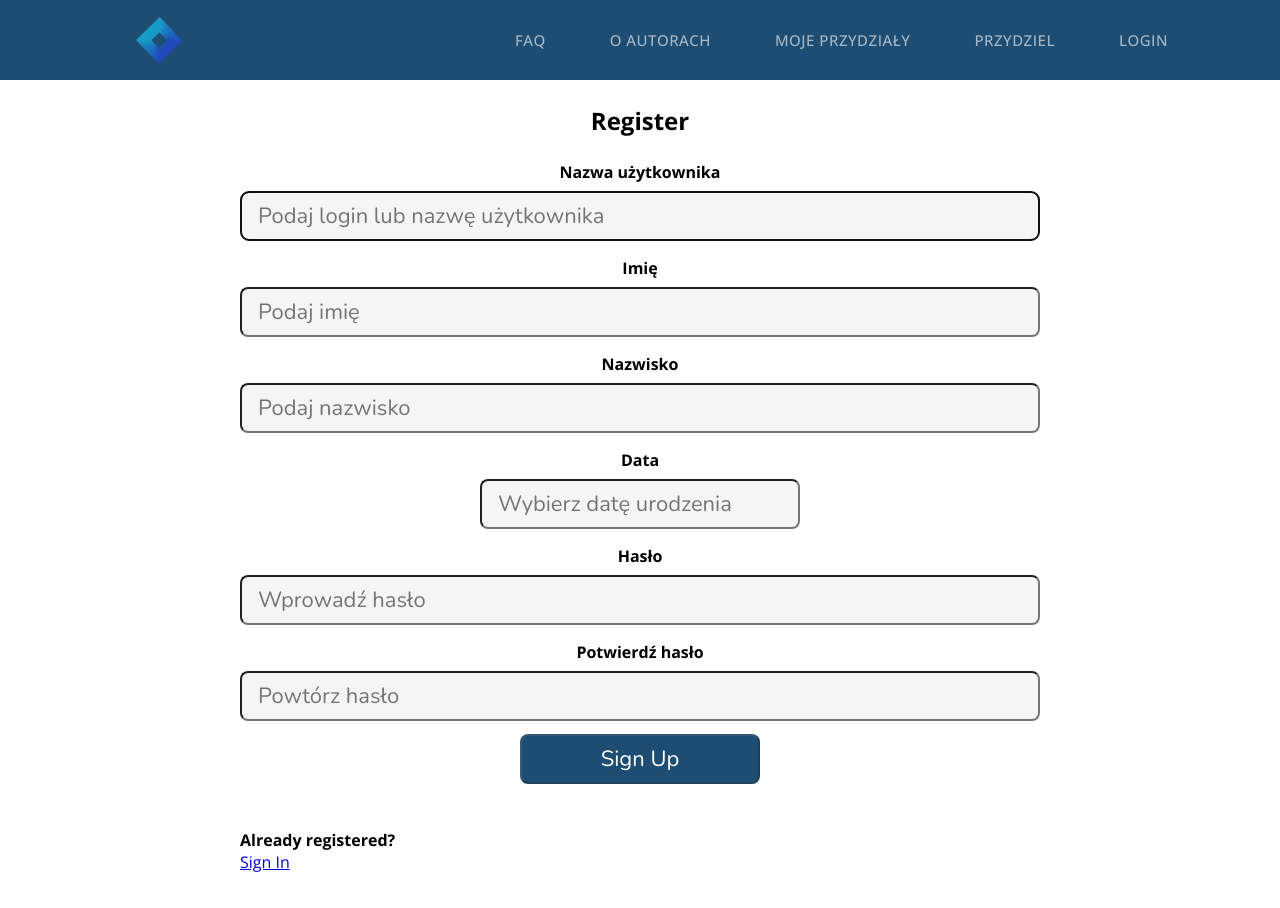
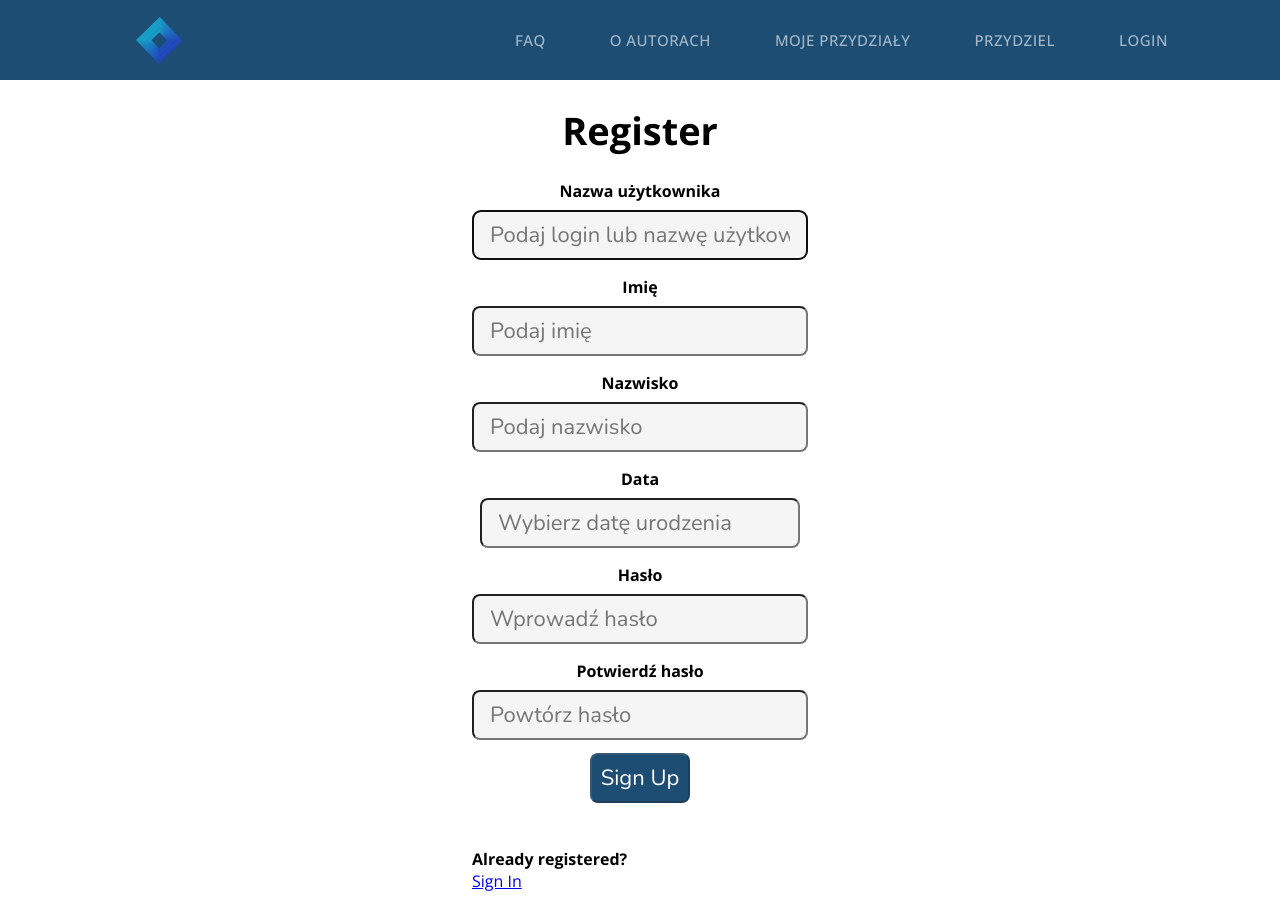
Before and after one commit to Team-Koncentrator/software-engineering-project, a React (Create React App) app in the folder frontend/: page /register in a window 1280 px wide. Built offline with nearby package versions, Linux system fonts and the light colour scheme.

Commit message:
main wrap, style correct

```diff
--- a/frontend/src/App.css
+++ b/frontend/src/App.css
@@ -1,17 +1,4 @@
-.wrapper {
-  display: block;
-  padding: 0 16px;
-  min-height: 140vh;
+.app-wrapper {
+  padding: 0 104px;
+  min-height: 100vh;
 }
-
-@media all and (min-width: 768px) {
-  .wrapper {
-    padding: 0 48px;
-  }
-}
-
-@media all and (min-width: 1440px) {
-  .wrapper {
-    padding: 0 104px;
-  }
-}
--- a/frontend/src/App.js
+++ b/frontend/src/App.js
@@ -14,6 +14,7 @@ function App() {
     <>
       <GlobalStyle />
       <Navigation />
+      <div className='app-wrapper'>
         <Routes>
           <Route path='/' element={<Home />} />
           <Route path='register' element={<Register />} />
@@ -21,6 +22,7 @@ function App() {
           <Route path='faq' element={<Faq />} />
           <Route path='authors' element={<Authors />} />
         </Routes>
+      </div>
     </>
   );
 }
--- a/frontend/src/pages/Register/Register.css
+++ b/frontend/src/pages/Register/Register.css
@@ -1,19 +1,4 @@
 @import url('https://fonts.googleapis.com/css2?family=Nunito&display=swap');
-
-* {
-  margin: 0;
-  padding: 0;
-  box-sizing: border-box;
-}
-
-.App {
-  display: flex;
-  flex-direction: column;
-  justify-content: center;
-  align-items: center;
-  min-height: 100vh;
-  padding: 1rem 0.5rem;
-}
 
 .sect {
   width: 100%;
@@ -23,8 +8,7 @@
   flex-direction: column;
   justify-content: flex-start;
   padding: 1rem;
-  position: absolute;
-  padding: 0.5rem 15rem;
+  padding: 0.5rem 23rem;
 }
 
 .form {
@@ -121,4 +105,5 @@ textarea {
 
 .registerTitle {
   text-align: center;
+  font-size: 38px;
 }
```
Also changed, not shown: frontend/src/components/Navigation/Navigation.jsx (indentation only). Lines whose indentation alone changed are shown as unchanged.
